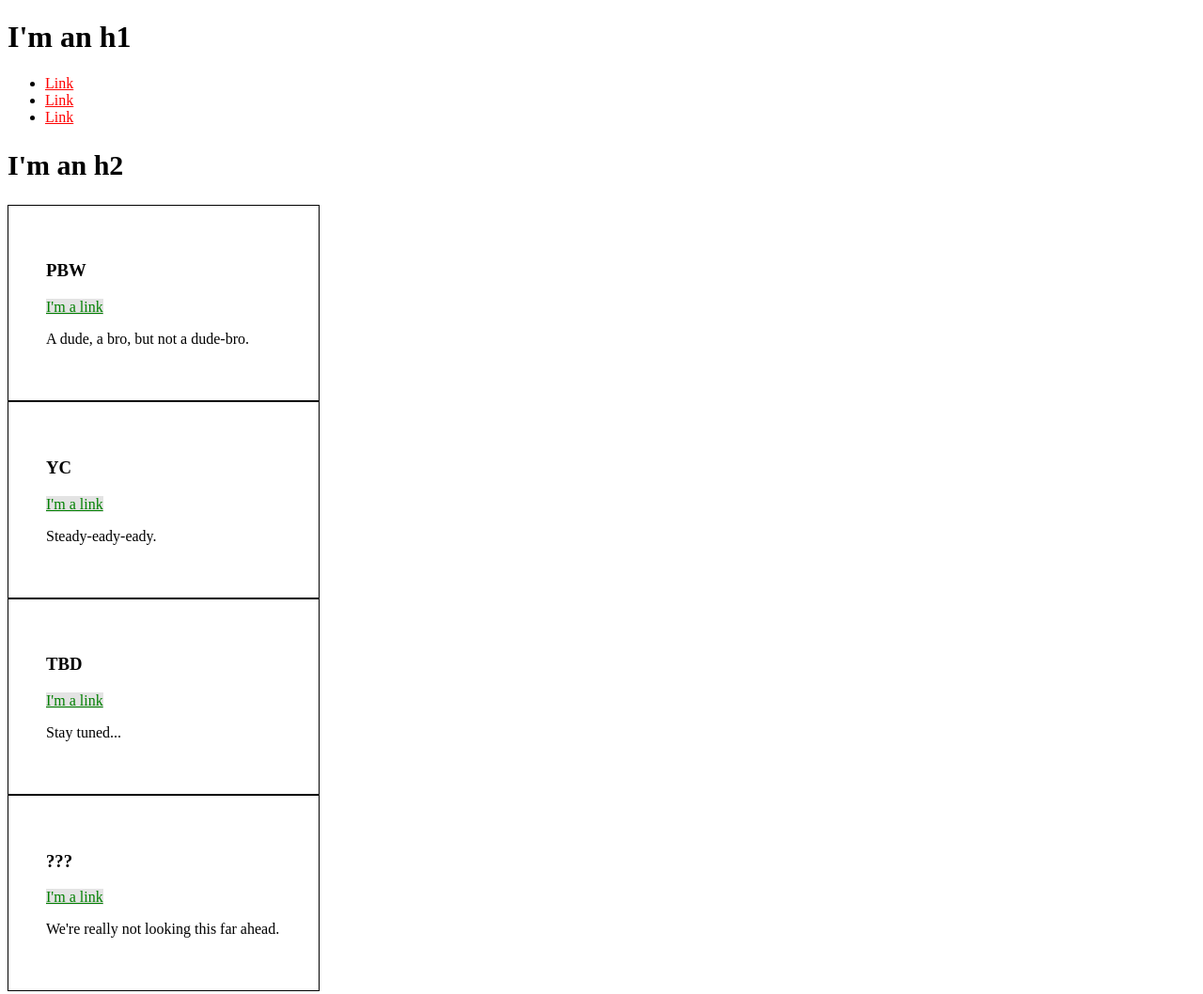
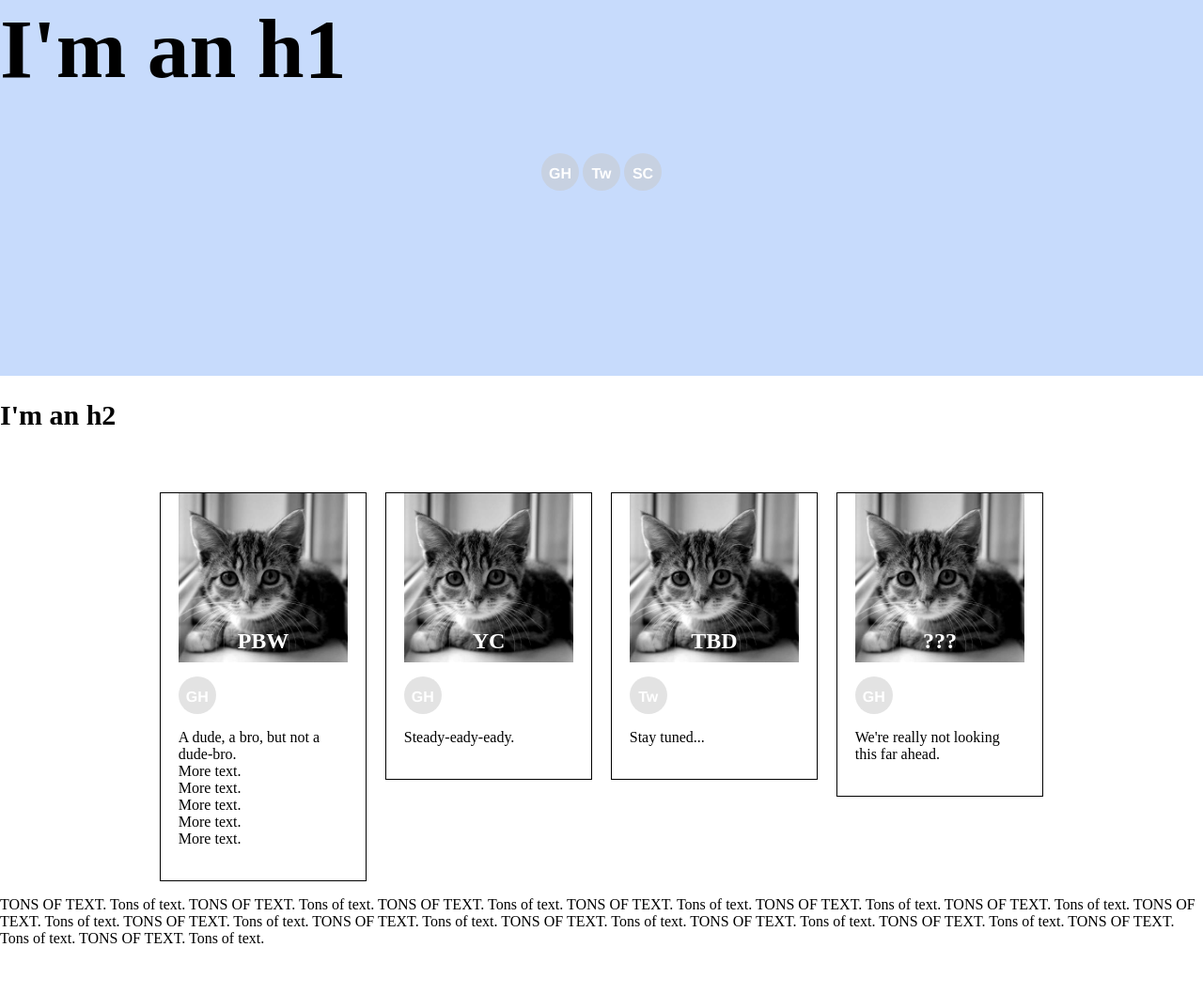
Before and after one commit to whittredge/learn-enough-demo, a plain HTML site: page whittredge.github.io/index.html in a window 1280 px wide. Shown: the whole page at 94% size. After the commit the page ends 1024 px from the top, so only its background shows below. Drawn offline with Linux system fonts and the light colour scheme.

Commit message:
Add box allignment, images, and styled links

```diff
--- a/whittredge.github.io/index.html
+++ b/whittredge.github.io/index.html
@@ -8,22 +8,49 @@
       a {
         color: red;
       }
+      h1{
+        font-size: 7vw;
+        margin-top: 0;      }
       h2 {
         font-size: 30px;
       }
+      html, body {
+        margin: 0;
+        padding: 0;
+      }
 
       /* BIO-BOX STYLES */
-      .bio-wrapper{
-        width: 500px;
+      .bio-wrapper {
+        font-size: 24px;
+        margin: auto;
+        max-width: 960px;
+        overflow: hidden;
       }
+      /*.bio-wrapper:after { /* The "clearfix" method of managing overflow text after floated blocks. */
+/*        visibility: hidden;
+        display: block;
+        font-size: 0;
+        content: " ";
+        clear: both;
+        height: 0;
+      }*/
       .bio-box {
         border: 1px solid black;
-        font-size: 1em;
-        width: 50%;
-        padding: 2.5em;
+        box-sizing: border-box;
+        float: left;
+        font-size: 1rem;
+        margin: 40px 1% 0 1%;
+        padding: 0 2% 2% 2%;
+        width: 23%;
       }
-      .bio-box a {
-        color: green;
+      .bio-box h3 {
+        color: #fff;
+        font-size: 1.5em;
+        margin: -40px 0 1em 0;
+        text-align: center;
+      }
+      .bio-box img {
+        width: 100%;
       }
       .bio-copy {
         font-size: 1em;
@@ -32,7 +59,37 @@
       /* EXAMPLE STYLES */
       .example-link {
         background: rgba(200, 200, 200, 0.5);
-        color: teal;
+        border-radius: 99px;
+        box-sizing: border-box;
+        color: #fff;
+        display: inline-block;
+        font-family: helvetica, arial, sans;
+        font-size: 1rem;
+        font-weight: bold;
+        height: 2.5em;
+        line-height: 1;
+        padding-top: 0.85em;
+        text-align: center;
+        text-decoration: none;
+        vertical-align: middle;
+        width: 2.5em;
+      }
+      .example-list {
+        list-style: none;
+        padding: 0;
+        text-align: center;
+      }
+      .example-list > li {
+        display: inline-block;
+      }
+
+      /* HERO STYLES */
+      .full-hero {
+        background-color: #c7dbfc;
+        height: 50vh;
+        /* Make a square:
+        height: 50vw;
+        width: 50vw;*/
       }
     </style>
   </head>
@@ -41,52 +98,74 @@
 
   <body>
 
+    <div class="full-hero hero-home">
       <h1>I'm an h1</h1>
 
-    <ul>
-      <li class="blackbox">
-        <a href="http://example.com/">Link</a>
+      <ul class="example-list">
+        <li>
+          <a href="http://example.com/" class="example-link">GH</a>
         </li>
         <li>
-        <a href="http://example.com/">Link</a>
+          <a href="http://example.com/" class="example-link">Tw</a>
         </li>
         <li>
-        <a href="http://example.com/">Link</a>
+          <a href="http://example.com/" class="example-link">SC</a>
         </li>
       </ul>
+    </div>
 
     <h2>I'm an h2</h2>
 
     <div class="bio-wrapper">
       <div class="bio-box">
+        <img src="images/placekitten400.jpg">
         <h3>PBW</h3>
-        <a href="http://example.com/" class="example-link">I'm a link</a>
+        <a href="http://example.com/" class="example-link">GH</a>
         <p class="bio-copy">
           A dude, a bro, but not a dude-bro.
+          <br>
+          More text.
+          <br>
+          More text.
+          <br>
+          More text.
+          <br>
+          More text.
+          <br>
+          More text.
         </p>
       </div>
       <div class="bio-box">
+        <img src="images/placekitten400.jpg">
         <h3>YC</h3>
-        <a href="http://example.com/" class="example-link">I'm a link</a>
+        <a href="http://example.com/" class="example-link">GH</a>
         <p class="bio-copy">
           Steady-eady-eady.
         </p>
       </div>
       <div class="bio-box">
+        <img src="images/placekitten400.jpg">
         <h3>TBD</h3>
-        <a href="http://example.com/" class="example-link">I'm a link</a>
+        <a href="http://example.com/" class="example-link">Tw</a>
         <p class="bio-copy">
           Stay tuned...
         </p>
       </div>
       <div class="bio-box">
+        <img src="images/placekitten400.jpg">
         <h3>???</h3>
-        <a href="http://example.com/" class="example-link">I'm a link</a>
+        <a href="http://example.com/" class="example-link">GH</a>
         <p class="bio-copy">
           We're really not looking this far ahead.
         </p>
       </div>
     </div>
 
+    <div>
+      <p>
+        TONS OF TEXT.  Tons of text.  TONS OF TEXT.  Tons of text.  TONS OF TEXT.  Tons of text.  TONS OF TEXT.  Tons of text.  TONS OF TEXT.  Tons of text.  TONS OF TEXT.  Tons of text.  TONS OF TEXT.  Tons of text.  TONS OF TEXT.  Tons of text.  TONS OF TEXT.  Tons of text.  TONS OF TEXT.  Tons of text.  TONS OF TEXT.  Tons of text.  TONS OF TEXT.  Tons of text.  TONS OF TEXT.  Tons of text.  TONS OF TEXT.  Tons of text.
+      </p>
+    </div>
+
   </body>
 </html>
```
Also changed, not shown: whittredge.github.io/images/placekitten400.jpg (added), 1 other file. Lines whose indentation alone changed are shown as unchanged.
